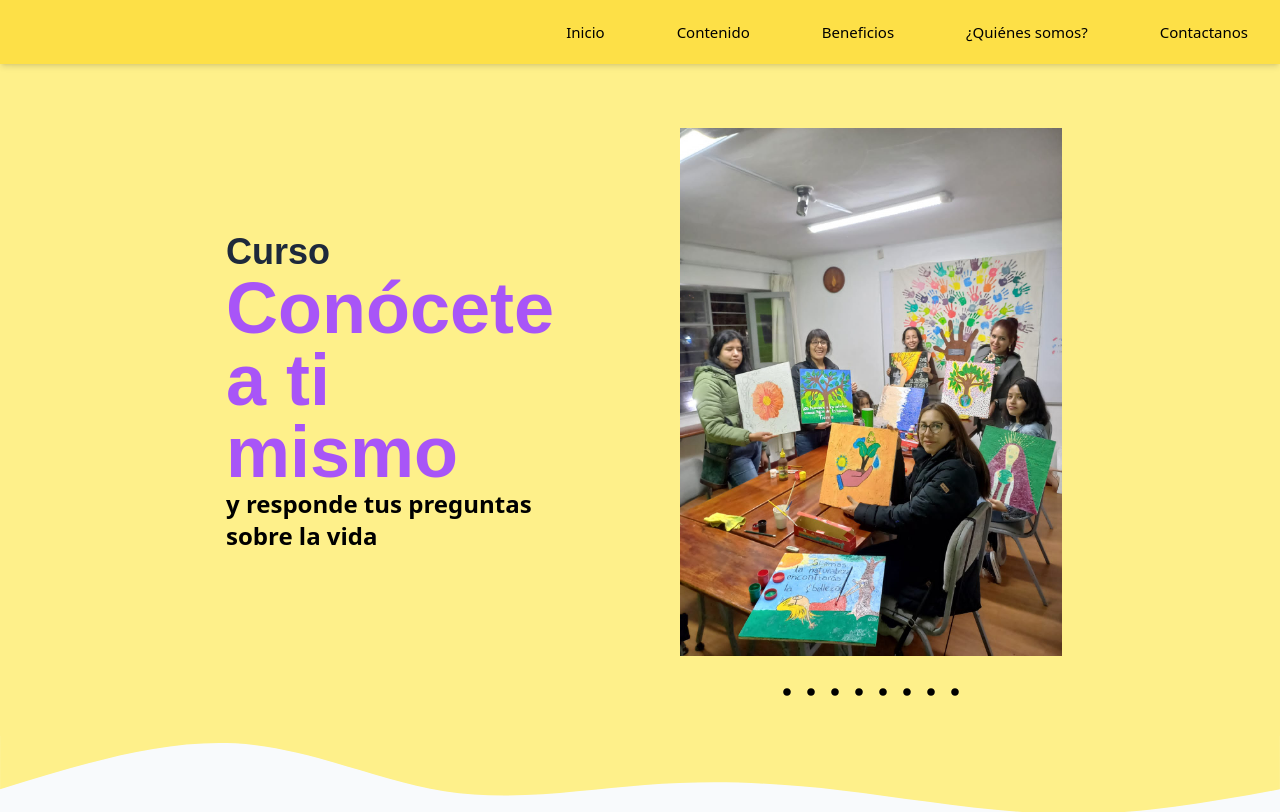
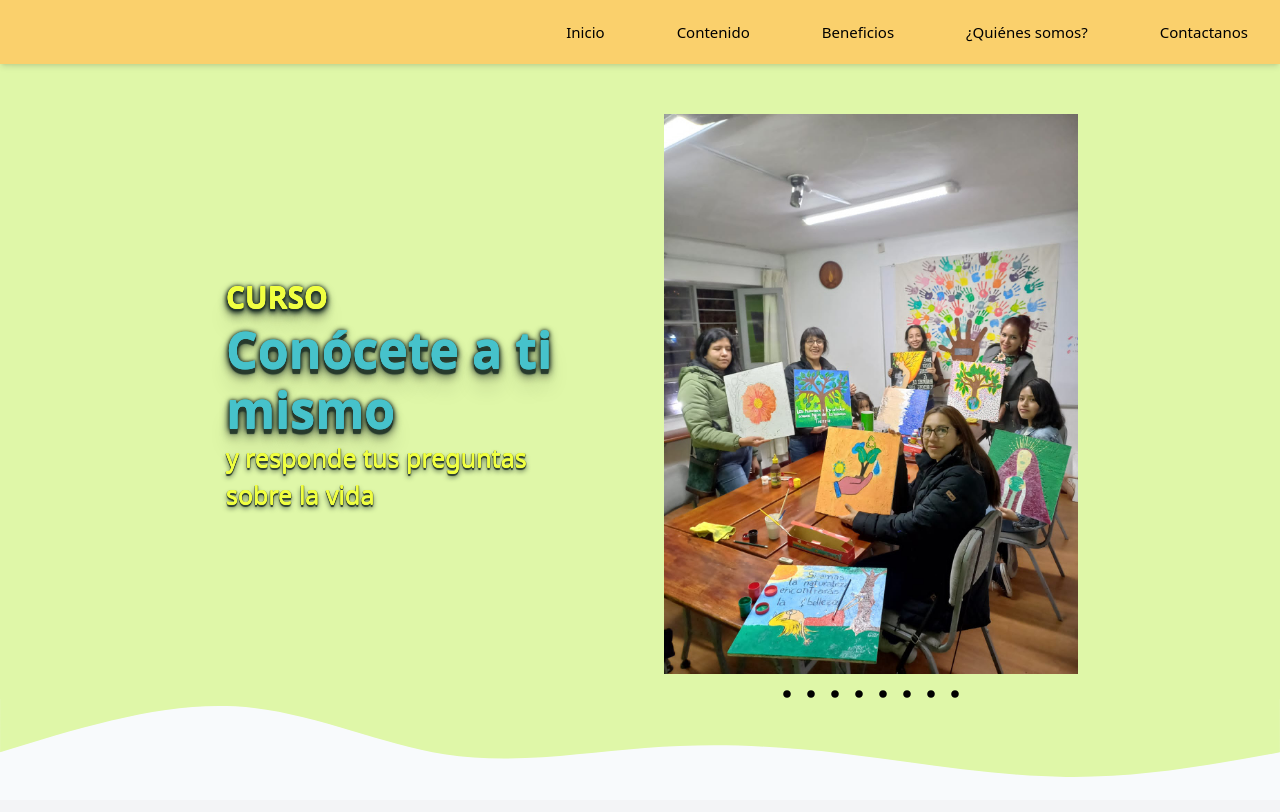
Before and after one commit to alfred00011/conocete-a-ti-mismo, a React (Vite) app: page / in a window 1280 px wide. Shown: the top 812 px of the page. Built offline with nearby package versions, Linux system fonts and the light colour scheme.

Commit message:
correccion de codigo en el inicio y el contenido cambio de color en inicio y estilos en el titulo

```diff
--- a/src/components/App.jsx
+++ b/src/components/App.jsx
@@ -6,7 +6,7 @@ import Home from "./pages/Home"
 function App() {
 
   return (
-    <div className="">
+    <div className="flex flex-col">
       <div className="h-[8vh]">
         <MainHeader/>
       </div>
--- a/src/components/Inicio/Carrusel.jsx
+++ b/src/components/Inicio/Carrusel.jsx
@@ -48,9 +48,9 @@ const Carrusel = () => {
                     <BsChevronCompactRight/>
                 </button>
             </div>
-            <div className="flex top-4 justify-center py-2">
+            <div className="flex top-4 justify-center py-2 bf">
                 {imagenes.map((imagen, imgIndex) => (
-                    <div key={imgIndex} onClick={() => goToSlide(imgIndex)} className="text-2xl cursor-pointer">
+                    <div key={imgIndex} onClick={() => goToSlide(imgIndex)} className="text-2xl cursor-pointer ">
                         <RxDotFilled/>
                     </div>
                 ))}
--- a/src/components/Inicio/Titulo.jsx
+++ b/src/components/Inicio/Titulo.jsx
@@ -4,9 +4,9 @@ const Titulo = () => {
     return (
         <div className="items-center justify-center p-8">
 
-            <h1 className="text-4xl font-bold">Curso</h1>
-            <h1 className="text-7xl font-bold text-purple-500 ">Conócete a ti mismo</h1>
-            <p className="text-2xl font-bold">y responde tus preguntas sobre la vida</p>
+            <span className="titulo1">Curso</span>
+            <h1 className="titulo2">Conócete a ti mismo</h1>
+            <p className="titulo3">y responde tus preguntas sobre la vida</p>
 
         </div>
     )
--- a/src/components/menu/MainHeader.jsx
+++ b/src/components/menu/MainHeader.jsx
@@ -7,19 +7,19 @@ const MainHeader = () => {
     const [showMenu,setShowMenu] = useState(false);
 
     return (
-        <header className="fixed shadow-md z-50 items-center w-full p-4 flex justify-end xl:justify-start h-[8vh] bg-yellow-300">
+        <header className="fixed shadow-md z-50 items-center w-full p-4 flex justify-end xl:justify-start h-[8vh] style-header">
             <nav
-                className = {`fixed bg-yellow-300 h-full w-[80%] md:w-[50%] xl:w-full ${ showMenu? "left-0": "-left-full"}
+                className = {`fixed style-header h-full w-[80%] md:w-[50%] xl:w-full ${ showMenu? "left-0": "-left-full"}
                     top-0 xl:static flex-1 flex flex-col xl:flex-row items-center justify-center gap-10 transition-all duration-500 z-10`}
             >
-                <ul className=" bg-yellow-300 h-full w-full  xl:static flex-1 flex flex-col xl:flex-row items-center justify-center gap-10 lg:max-w-256 lg:justify-end">
+                <ul className=" style-header h-full w-full  xl:static flex-1 flex flex-col xl:flex-row items-center justify-center gap-10 lg:max-w-256 lg:justify-end">
                     <li className="flex items-center">
-                        <Link className="menu-item" to="/">
+                        <Link className="menu-item" to="">
                         Inicio
                         </Link>
                     </li>
                     <li className="flex items-center">
-                        <Link className="menu-item" to="/">
+                        <Link className="menu-item" to="/Contenido.jsx">
                         Contenido
                         </Link>
                     </li>
--- a/src/components/menu/Wavy.jsx
+++ b/src/components/menu/Wavy.jsx
@@ -3,12 +3,9 @@
 const Wavy = () => {
     return (
         <div >
-            <svg id="svg" viewBox="0 0 1440 111" xmlns="http://www.w3.org/2000/svg" className="Wave_wave___meZb ">
-                <path d="M 0,300 C 0,400 0,200 0,200 C 74.42820512820512,185.56410256410254 148.85641025641024,171.1282051282051 234,172 C 319.14358974358976,172.8717948717949
-                    415.0025641025642,189.05128205128207 496,198 C 576.9974358974358,206.94871794871793 643.1333333333333,208.66666666666666 712,206 C 780.8666666666667,203.33333333333334
-                    852.4641025641026,196.2820512820513 929,209 C 1005.5358974358974,221.7179487179487 1087.0102564102565,254.20512820512818 1173,256 C 1258.9897435897435,257.7948717948718
-                    1349.4948717948719,228.8974358974359 1440,200 C 1440,400 1440,400 1440,0 Z"
-                    stroke="none" stroke-width="0" fill="rgb(254 240 138)" fill-opacity="1" className="Wave_waves__cnuh1" transform="rotate(180 720 130)">
+            <svg id="svg" viewBox="0 0 1440 110" xmlns="http://www.w3.org/2000/svg" className="Wave_wave___meZb ">
+                <path
+                    stroke="none" stroke-width="0" fill="#dff7a8" fill-opacity="1" className="Wave_waves__cnuh1" transform="rotate(180 720 130)">
                 </path>
             </svg>
         </div>
--- a/src/components/pages/Contenido.jsx
+++ b/src/components/pages/Contenido.jsx
@@ -2,7 +2,7 @@ import mapaNA from '../../assets/img/mapa.png'
 
 const Contenido = () => {
     return (
-        <section className='bg-gray-100' >
+        <div className='bg-gray-100 flex flex-col items-center h-[90vh]' >
             <div className=''>
                 <div className=''>
                     <div className='relative text-center p-4'>
@@ -11,12 +11,12 @@ const Contenido = () => {
                     </div>
                 </div>
             </div>
-            <div>
-                <div className='flex justify-center'>
-                    <img className='img' src={mapaNA} alt="" width="100%" height="100%"/>
+            <div className=''>
+                <div className='flex flex-col items-center p-4'>
+                    <img className='img' src={mapaNA} alt="" width="1025px" />
                 </div>
             </div>
-        </section>
+        </div>
     )
 }
 
--- a/src/components/pages/Home.jsx
+++ b/src/components/pages/Home.jsx
@@ -4,15 +4,15 @@ import Wavy from "../menu/Wavy";
 
 const Home = () => {
     return (//grid grid-cols-1 md:grid-cols-6
-        <section className="  bg-yellow-200 flex items-center justify-center ">
-            <div className="grid sm:grid-cols-1 md:grid-cols-10 lg:grid-cols-8  h-[95vh] w-full gap-4 justify-center fix bg-yellow-200">
-                <div className="sm:grid-cols-1 md:col-start-2 md:col-end-5 lg:col-start-2 lg:col-end-5 my-8 p-4 bg-yellow-200 flex items-center xl:p-8">
+        <section className="fondo-stilo flex items-center justify-center h-full ">
+            <div className="grid sm:grid-cols-1 md:grid-cols-10 lg:grid-cols-8  h-[92vh] w-full gap-4 justify-center fix fondo-stilo">
+                <div className="sm:grid-cols-1 md:col-start-2 md:col-end-5 lg:col-start-2 lg:col-end-5 my-8 p-4 fondo-stilo flex items-center xl:p-8">
                     <Titulo/>
                 </div>
-                <div className="sm:grid-cols-1 md:col-start-6 md:col-end-10 lg:col-start-5 lg:col-end-8 my-8 p-4 bg-yellow-200 flex items-center xl:pr-10" >
+                <div className="sm:grid-cols-1 md:col-start-6 md:col-end-10 lg:col-start-5 lg:col-end-8 my-8 p-4 fondo-stilo flex items-center xl:pr-10" >
                     <Carrusel/>
                 </div>
-                <div className=" z-10 sm:grid-cols-1 md:col-span-10 lg:col-span-8  items-center bg-slate-50">
+                <div className="sm:grid-cols-1 md:col-span-10 lg:col-span-8  items-center bg-slate-50 -mt-10">
                     <Wavy/>
                 </div>
             </div>
--- a/src/styles/index.css
+++ b/src/styles/index.css
@@ -17,7 +17,8 @@
 .Wave_waves__cnuh1 {
 	animation: Wave_Wave__pbfqj 6s;
 	animation-timing-function: linear;
-	animation-iteration-count: infinite
+	animation-iteration-count: infinite;
+
 }
 
 @keyframes Wave_Wave__pbfqj {
@@ -38,7 +39,7 @@
 	}
 
 	to {
-			d: path("M 0,370 C 0,400 0,200 0,200 C 74.42820512820512,185.56410256410254 148.85641025641024,171.1282051282051 234,172 C 319.14358974358976,172.8717948717949 415.0025641025642,189.05128205128207 496,198 C 576.9974358974358,206.94871794871793 643.1333333333333,208.66666666666666 712,206 C 780.8666666666667,203.33333333333334 852.4641025641026,196.2820512820513 929,209 C 1005.5358974358974,221.7179487179487 1087.0102564102565,254.20512820512818 1173,256 C 1258.9897435897435,257.7948717948718 1349.4948717948719,228.8974358974359 1440,200 C 1440,200 1440,400 1440,370 Z")
+			d: path("M 0,370 C 0,300 0,200 0,200 C 74.42820512820512,185.56410256410254 148.85641025641024,171.1282051282051 234,172 C 319.14358974358976,172.8717948717949 415.0025641025642,189.05128205128207 496,198 C 576.9974358974358,206.94871794871793 643.1333333333333,208.66666666666666 712,206 C 780.8666666666667,203.33333333333334 852.4641025641026,196.2820512820513 929,209 C 1005.5358974358974,221.7179487179487 1087.0102564102565,254.20512820512818 1173,256 C 1258.9897435897435,257.7948717948718 1349.4948717948719,228.8974358974359 1440,200 C 1440,200 1440,400 1440,370 Z")
 	}
 }
 
@@ -62,12 +63,32 @@
 
 }
 
-h1{
-	@apply text-slate-800 font-display font-bold text-4xl;
+.titulo1 {
+	font-size: 30px;
+	color: #F0FF42;
+	font-weight: 700;
+	text-shadow: 0 1px 0 #F0FF42, 0 1px 0 #F0FF42, 0 0px 0 #F0FF42, 0 4px 5px #273a2d, 0 3px 1px #273a2d, 0 3px 1px #273a2d, 0 0 5px #273a2d, 0 1px 3px #273a2d, 0 3px 5px #273a2d, 0 5px 10px #273a2d, 0 10px 10px rgba(0,0,0,0.2), 0 20px 20px rgba(0,0,0,0.15);
+	text-transform: uppercase; }
+
+	.titulo2 {
+		font-size: 50px;
+		color: #46C2CB;
+		line-height: 1.2;
+		font-weight: 700;
+		text-shadow: 0 1px 0 #46C2CB, 0 1px 0 #46C2CB, 0 0px 0 #46C2CB, 0 4px 0 #273a2d, 0 5px 0 #273a2d, 0 6px 1px #273a2d, 0 0 5px #273a2d, 0 1px 3px #273a2d, 0 3px 5px #273a2d, 0 5px 10px #273a2d, 0 10px 10px rgba(0,0,0,0.2), 0 20px 20px rgba(0,0,0,0.15);
+	}
+.titulo3 {
+	font-size: 25px;
 	line-height: 1.5;
+	font-weight: 300;
+	color: #F0FF42;
+	text-shadow: 0 1px 0 #F0FF42, 0 1px 0 #F0FF42, 0 0px 0 #F0FF42, 0 4px 5px #273a2d, 0 1px 1px #273a2d, 0 3px 1px #273a2d, 0 1px 1px #273a2d, 0 1px 1px #273a2d, 0 1px 1px #273a2d, 0 1px 1px #273a2d, 0 1px 1px rgba(0,0,0,0.2), 0 0px 0px rgba(0,0,0,0.15);
 }
 
-img{
-	@apply h-[80%] w-[70%] flex flex-col justify-center items-center p-4;
+.fondo-stilo{
+	background-color: #dff7a8;
+}
 
+.style-header {
+	background-color: #FAD06C;
 }
```
